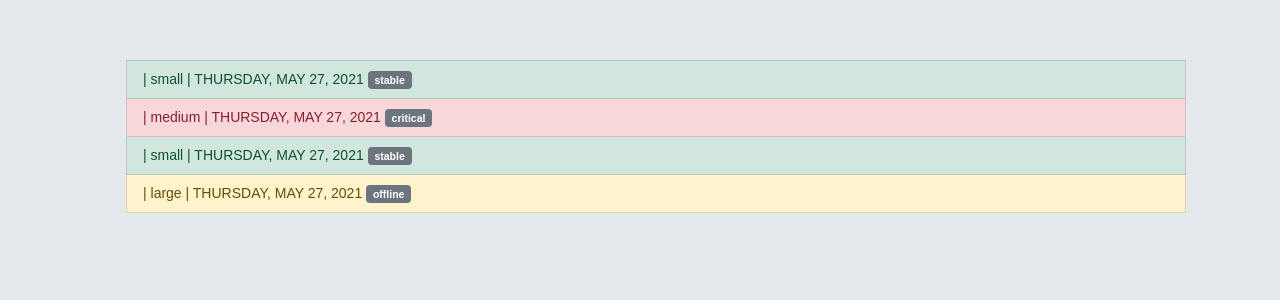
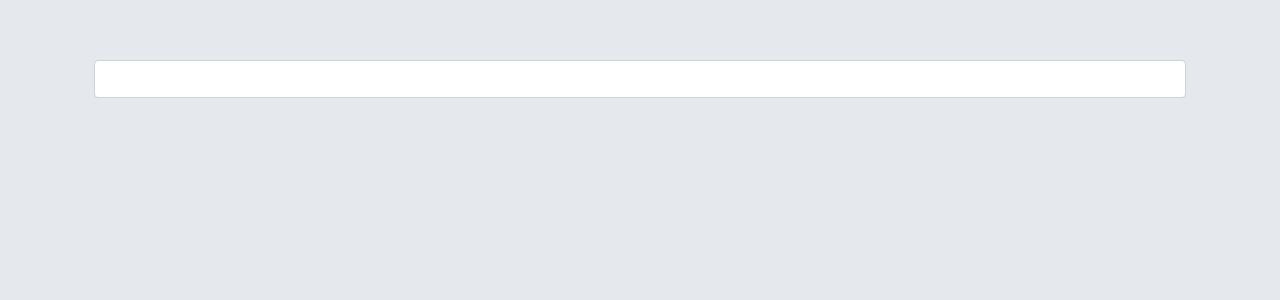
Before and after one commit to n2sy/GL-N-21, an Angular app: page / in a window 1280 px wide. Shown: the top 300 px of the page. Built offline with nearby package versions, Linux system fonts and the light colour scheme.

Commit message:
add a pipe

```diff
--- a/src/app/app.module.ts
+++ b/src/app/app.module.ts
@@ -14,9 +14,10 @@ import { MsWordComponent } from './ms-word/ms-word.component';
 import { ServersComponent } from './servers/servers.component';
 import { CustomDirDirective } from './custom-dir.directive';
 import { ShortPipe } from './short.pipe';
+import { FilterPipe } from './filter.pipe';
 
 @NgModule({
-  declarations: [AppComponent, FirstComponent, ParentComponent, CvComponent, ListeComponent, ItemComponent, DetailComponent, DirectComponent, MsWordComponent, ServersComponent, CustomDirDirective, ShortPipe],
+  declarations: [AppComponent, FirstComponent, ParentComponent, CvComponent, ListeComponent, ItemComponent, DetailComponent, DirectComponent, MsWordComponent, ServersComponent, CustomDirDirective, ShortPipe, FilterPipe],
   imports: [BrowserModule, FormsModule],
   providers: [],
   bootstrap: [AppComponent],
--- /dev/null
+++ b/src/app/filter.pipe.ts
@@ -0,0 +1,12 @@
+import { Pipe, PipeTransform } from '@angular/core';
+
+@Pipe({
+  name: 'filter'
+})
+export class FilterPipe implements PipeTransform {
+
+  transform(value: unknown, ...args: unknown[]): unknown {
+    return null;
+  }
+
+}
--- a/src/app/servers/servers.component.html
+++ b/src/app/servers/servers.component.html
@@ -1,7 +1,9 @@
 <div class="container">
+    <input type="text" class="form-control">
+    <br>
     <ol>
-        <li class=" list-group-item" [ngClass]="changeClass(serv)" *ngFor="let serv of tabServers">
-            {{serv.nom | short}} | {{serv.type}} | {{serv.startDate | date:'fullDate' | uppercase }}
+        <li class=" list-group-item" [ngClass]="changeClass(serv)" *ngFor="let serv of tabServers | filter">
+            {{serv.nom | short:12}} | {{serv.type}} | {{serv.startDate | date:'fullDate' | uppercase }}
             <span class="badge bg-secondary">{{serv.status}}</span>
         </li>
 
--- a/src/app/short.pipe.ts
+++ b/src/app/short.pipe.ts
@@ -4,7 +4,8 @@ import { Pipe, PipeTransform } from '@angular/core';
   name: 'short',
 })
 export class ShortPipe implements PipeTransform {
-  transform(value: string): string {
-    return null;
+  transform(value: string, seuil: number): string {
+    if (value.length > seuil) return value.substring(0, seuil) + '...';
+    else return value;
   }
 }
```
Also changed, not shown: 1 other file (tests, documents, lock files or other folders).
